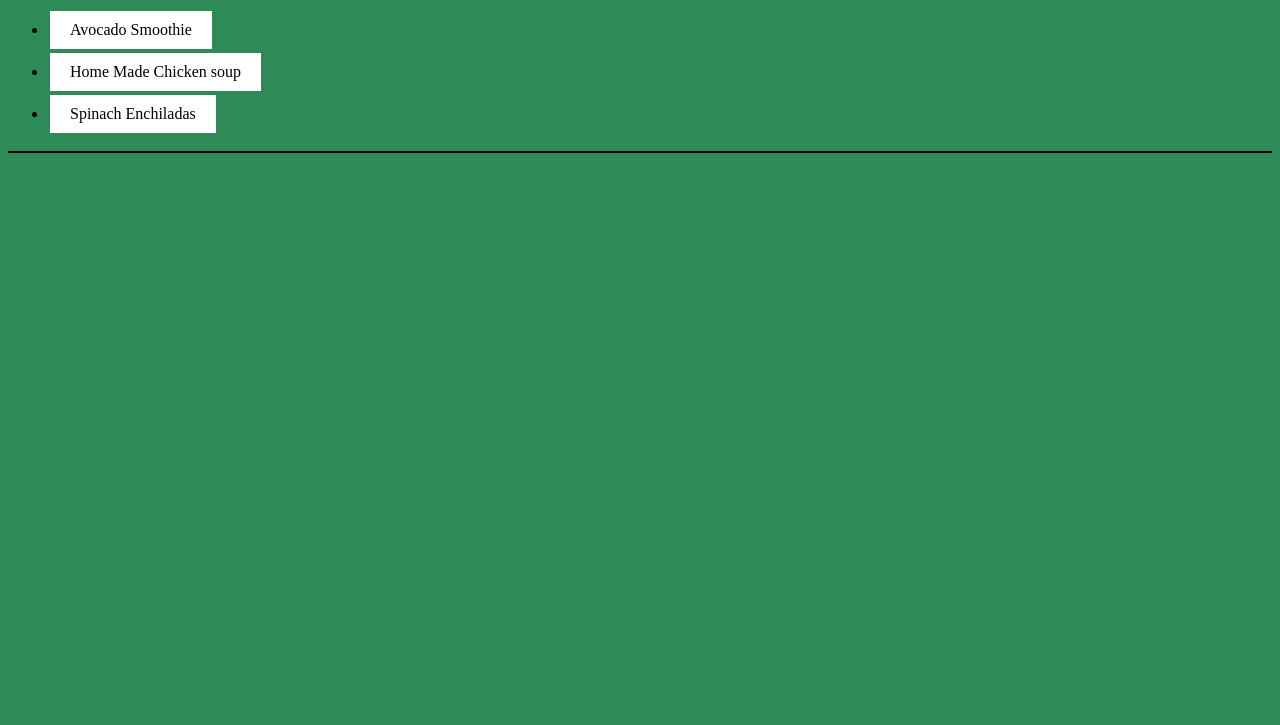
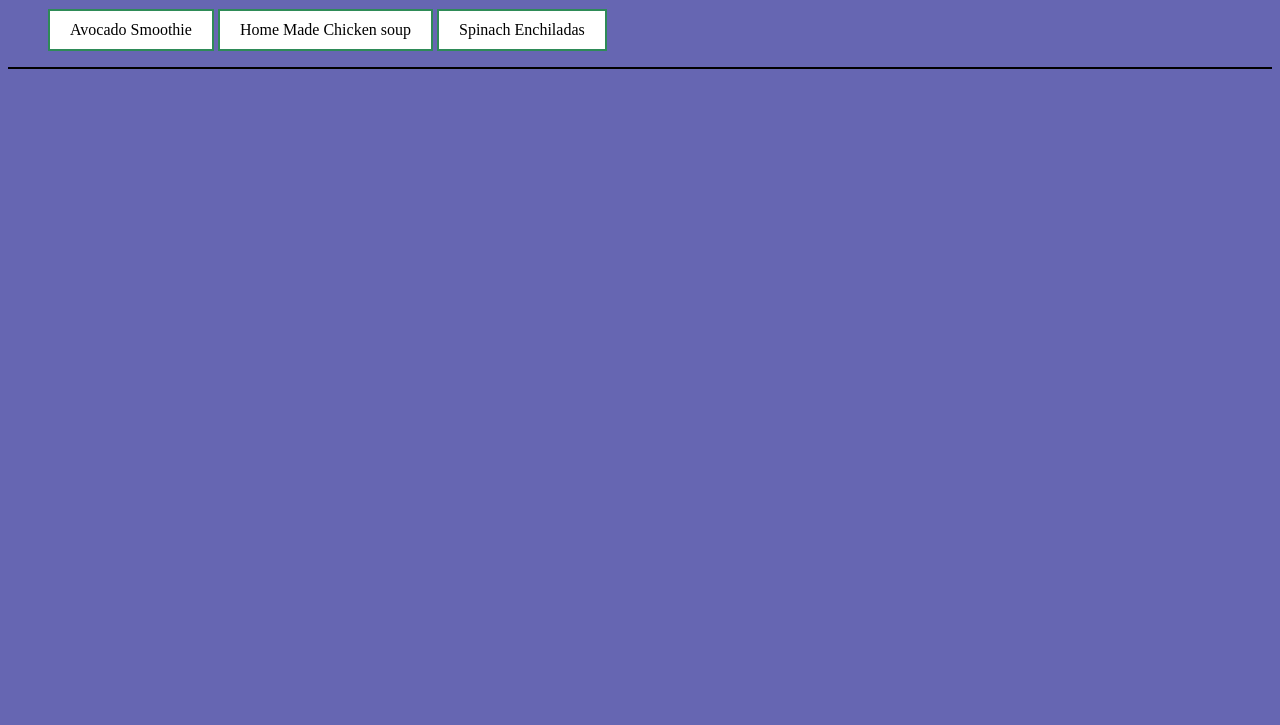
Before and after one commit to mattyj-dev/odin-recipes, a plain HTML site: page index.html in a window 1280 px wide. Shown: the part 75-800 px from the top of the page. Drawn offline with Linux system fonts and the light colour scheme.

Commit message:
style links at header

```diff
--- a/styles.css
+++ b/styles.css
@@ -1,5 +1,5 @@
 body {
-    background-color: seagreen;
+    background-color: rgb(0, 0, 128, 0.6);
     border-bottom: 2px solid black;
 }
 
@@ -10,6 +10,14 @@ h1.header {
     color:#7FFF00;
     background-color: #1C6EA4;
     text-align: center;
+}
+
+ul li {
+  /* list-style-type: none; */
+  /* margin: 0; */
+  /* padding: 0; */
+  display: inline-block;
+
 }
 
 a:link, a:visited {
```
